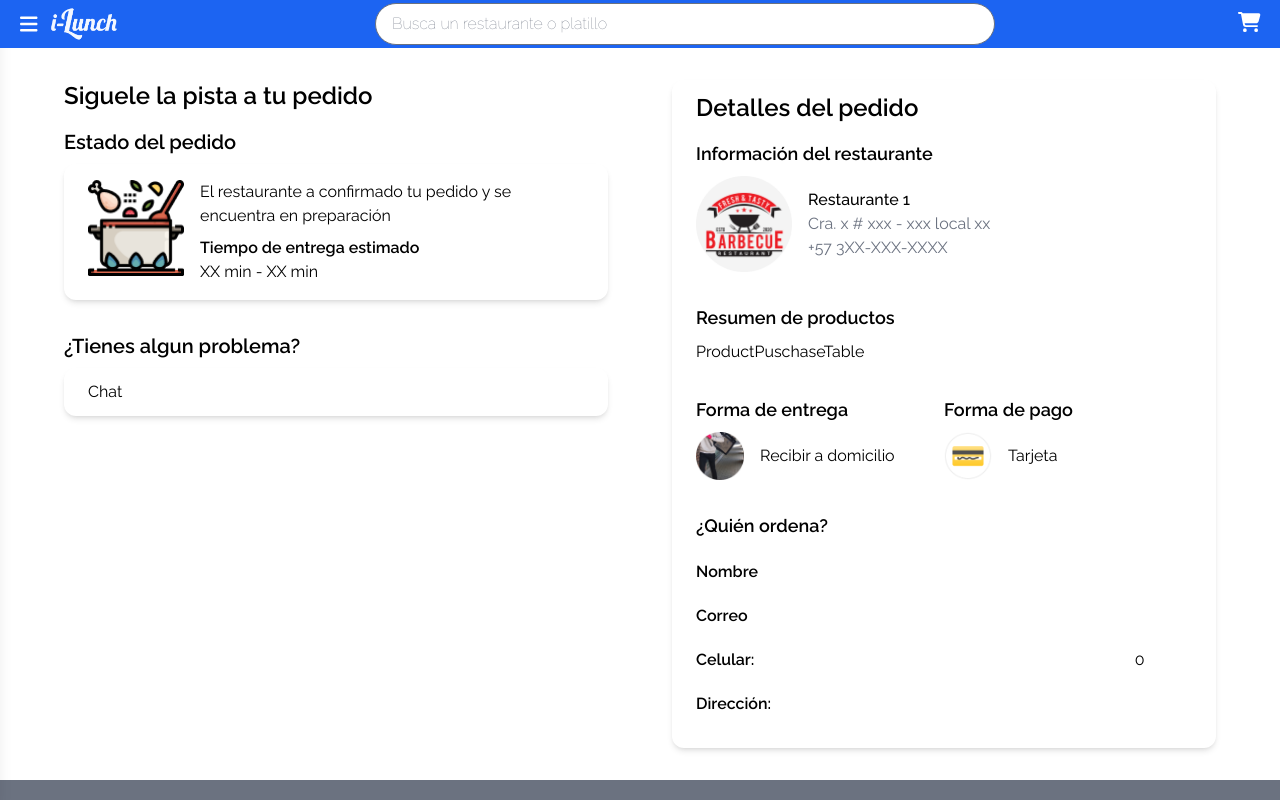
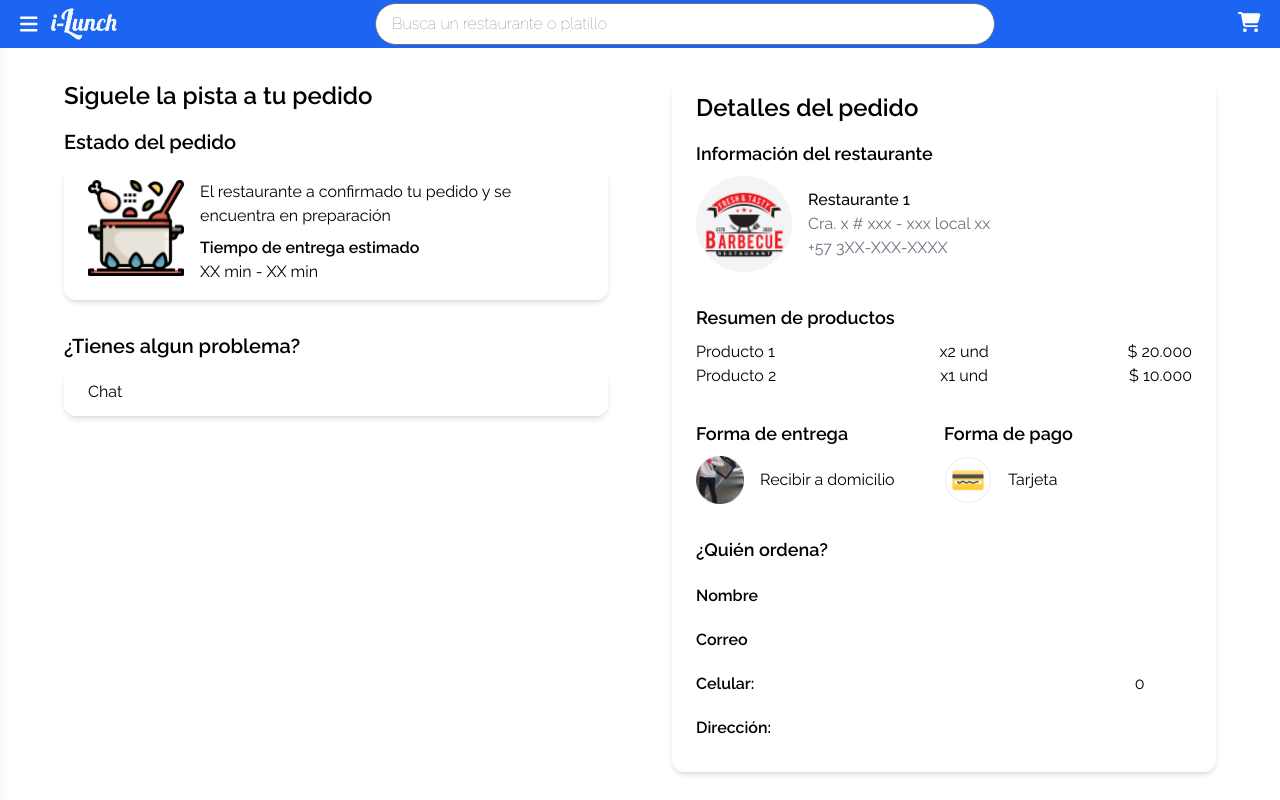
Before and after one commit to iLunch-delivery/iLunch-frontend, a Next.js app: page /order/1 in a window 1280 px wide. Shown: the top 800 px of the page. Built offline with nearby package versions, Linux system fonts and the light colour scheme.

Commit message:
Purchase table

```diff
--- a/app/order/[orderId]/page.tsx
+++ b/app/order/[orderId]/page.tsx
@@ -1,4 +1,4 @@
-import ProductPuschaseTable from '@/components/features/Tables/ProductPuschaseTable'
+import ProductPurchaseTable from '@/components/features/Tables/ProductPuschaseTable'
 import UserInfoTable from '@/components/features/Tables/UserInfoTable'
 import { ROLE } from '@/config/enums'
 import React from 'react'
@@ -58,7 +58,7 @@ function OrderStatus() {
               <h3 className='text-lg font-semibold mb-2'>
                 Resumen de productos
               </h3>
-              <ProductPuschaseTable />
+              <ProductPurchaseTable />
             </div>
             <div id='order-info' className='flex mb-8'>
               <div id='delivery-info' className='flex-1'>
--- a/components/features/Tables/ProductPuschaseTable.tsx
+++ b/components/features/Tables/ProductPuschaseTable.tsx
@@ -1,7 +1,22 @@
 import React from 'react'
 
-function ProductPuschaseTable() {
-  return <div>ProductPuschaseTable</div>
+function ProductPurchaseTable() {
+  return (
+    <table className='w-full'>
+      <tbody>
+        <tr>
+          <td>Producto 1</td>
+          <td className='text-center'>x2 und</td>
+          <td className='text-right'>$ 20.000</td>
+        </tr>
+        <tr>
+          <td>Producto 2</td>
+          <td className='text-center'>x1 und</td>
+          <td className='text-right'>$ 10.000</td>
+        </tr>
+      </tbody>
+    </table>
+  )
 }
 
-export default ProductPuschaseTable
+export default ProductPurchaseTable
```
